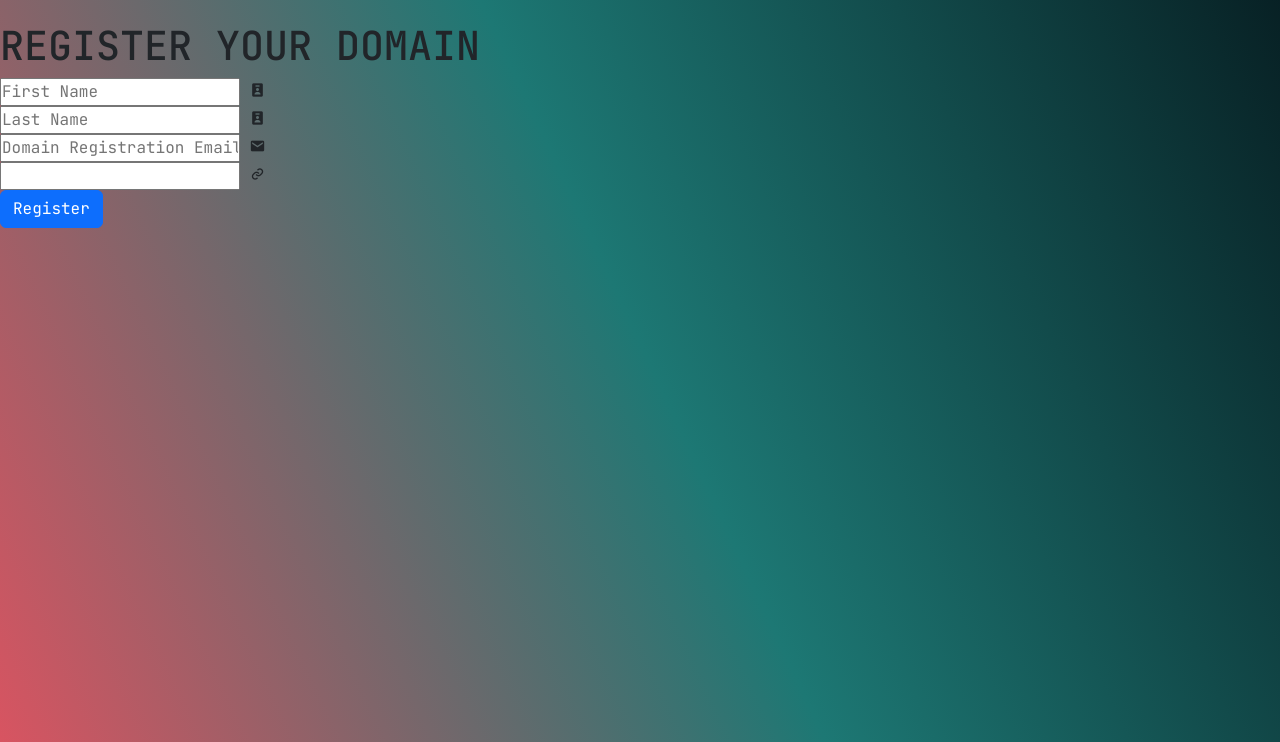
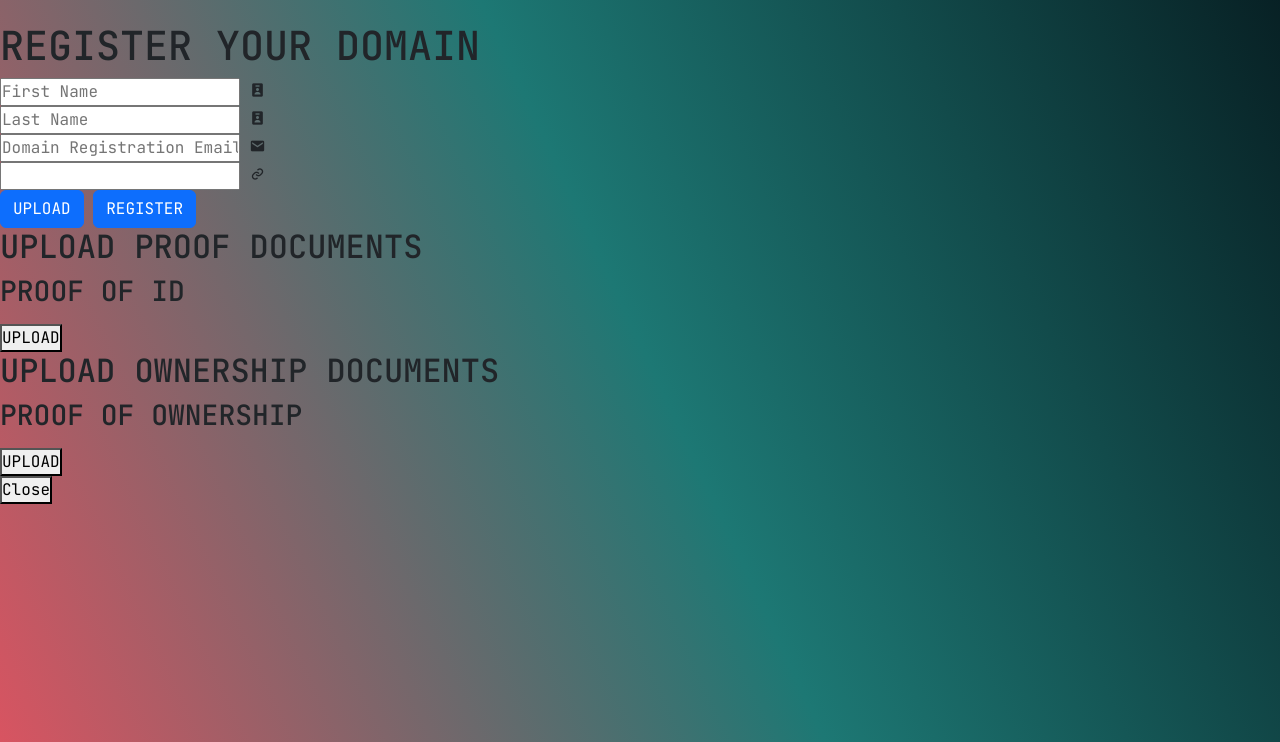
Before and after one commit to sumi2202/Soteria_Capstone_Team7, a Flask app: page /register-link in a window 1280 px wide. Shown: the part 58-800 px from the top of the page. Run offline with Flask 3, Linux system fonts and the light colour scheme.

Commit message:
upload wip

```diff
--- a/webapp/static/css/registration.css
+++ b/webapp/static/css/registration.css
@@ -54,3 +54,7 @@ body {
     letter-spacing: 5.60px;
     word-wrap: break-word
 }
+.overlay {
+
+}
+}
--- a/webapp/templates/link_registration.html
+++ b/webapp/templates/link_registration.html
@@ -5,6 +5,7 @@
     <meta name="viewport" content="width=device-width, initial-scale=1" />
     <!-- Optional theme -->
     <link rel="stylesheet" href="{{ url_for('static', filename='css/registration.css') }}">
+    <script src="{{ url_for('static', filename='frontend_scripts/validation_script.js') }}"></script>
      <link href="https://cdn.jsdelivr.net/npm/bootstrap@5.2.2/dist/css/bootstrap.min.css" rel="stylesheet">
         <script src="https://cdn.jsdelivr.net/npm/bootstrap@5.2.2/dist/js/bootstrap.bundle.min.js"></script>
     <link href='https://unpkg.com/boxicons@2.1.4/css/boxicons.min.css' rel='stylesheet'>
@@ -69,8 +70,29 @@
             </div>
         </div>
     </div>
-    <button type="submit" class="btn btn-primary">Register</button>
 </form>
+<button id="openOverlay" class="btn btn-primary">UPLOAD</button>
+ <button type="submit" class="btn btn-primary">REGISTER</button>
+        <div id="uploadOverlay" class="overlay">
+            <div class="overlay-content">
+                <h2>UPLOAD PROOF DOCUMENTS</h2>
+                <div class="upload-section">
+                    <h3>PROOF OF ID</h3>
+                    <ul id="proofIDList"></ul>
+                    <button class="upload-btn" data-type="proof-of-id">UPLOAD</button>
+                </div>
+            </div>
+            <div class="overlay-content">
+                <h2>UPLOAD OWNERSHIP DOCUMENTS</h2>
+                <div class="upload-section">
+                    <h3>PROOF OF OWNERSHIP</h3>
+                    <ul id="ownerProofList"></ul>
+                    <button class="upload-btn" data-type="proof-of-ownership">UPLOAD</button>
+                </div>
+            </div>
+            <input type="file" id="fileInput" accept="application/pdf" multiple style="display: none;">
+            <button id="closeOverlay">Close</button>
+        </div>
 </div>
 
 </body>
```
Also changed, not shown: 1 other file.
